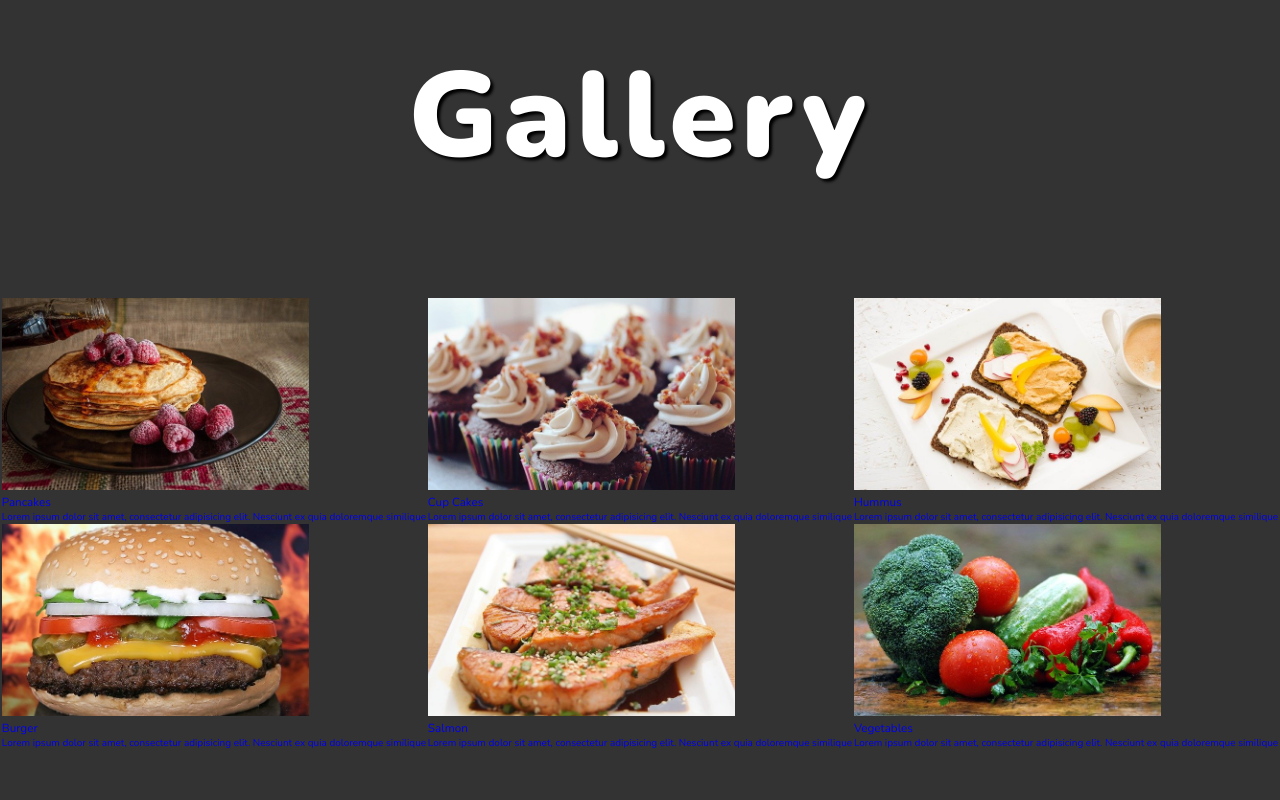
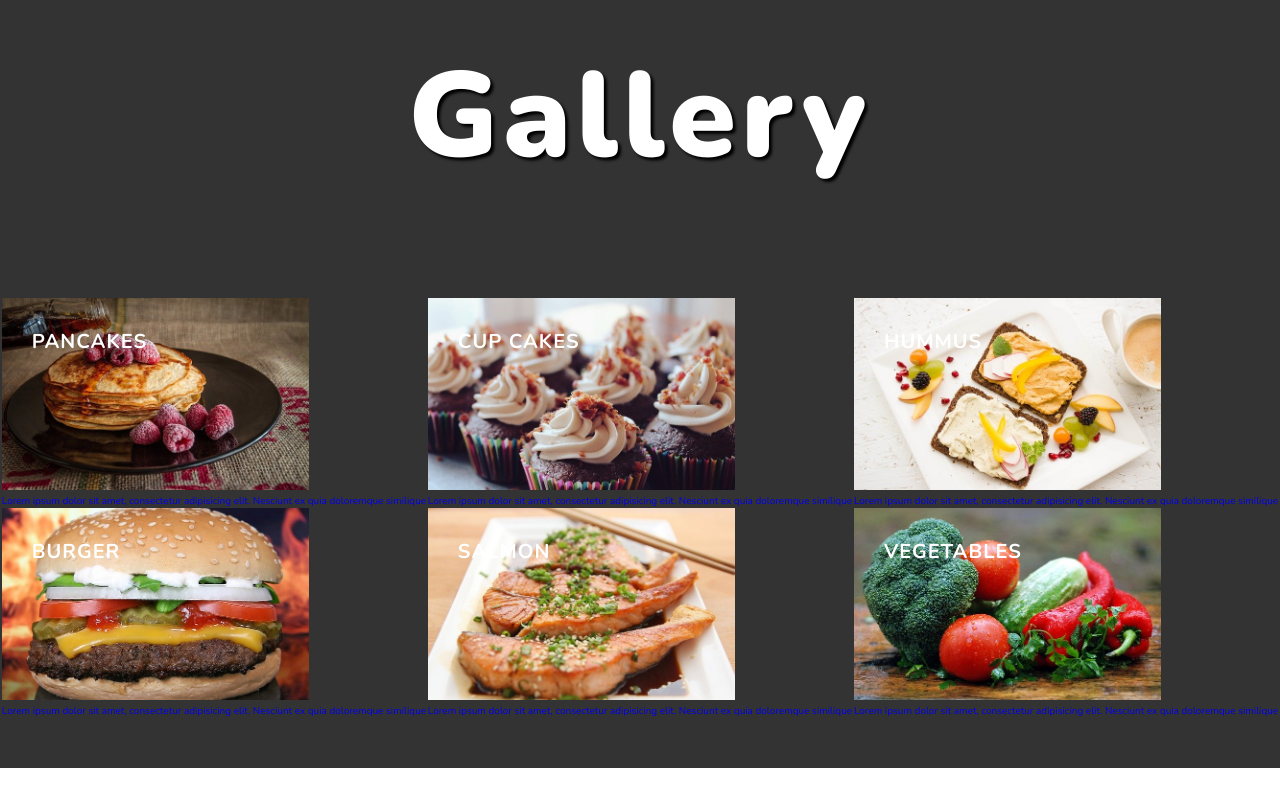
Before and after one commit to TreyK95/food-site, a plain HTML site: page index.html in a window 1280 px wide. Shown: the part 1615-2415 px from the top of the page. After the commit the page ends 2383 px from the top, so only its background shows below. Drawn offline with nearby package versions, Linux system fonts and the light colour scheme.

Commit message:
heading styled

```diff
--- a/style.css
+++ b/style.css
@@ -163,9 +163,22 @@ html {
   justify-content: space-evenly;
   margin-top: 10rem;
 }
+.gallery-link {
+  position: relative;
+}
 .food-img {
   width: 24vw;
   height: 15vw;
   object-fit: cover;
 }
+.food-name {
+  position: absolute;
+  top: 3rem;
+  left: 3rem;
+  font-size: 2rem;
+  font-weight: 700;
+  text-transform: uppercase;
+  letter-spacing: 0.1rem;
+  color: #fff;
+}
 /* end of seciton 3 */
```
